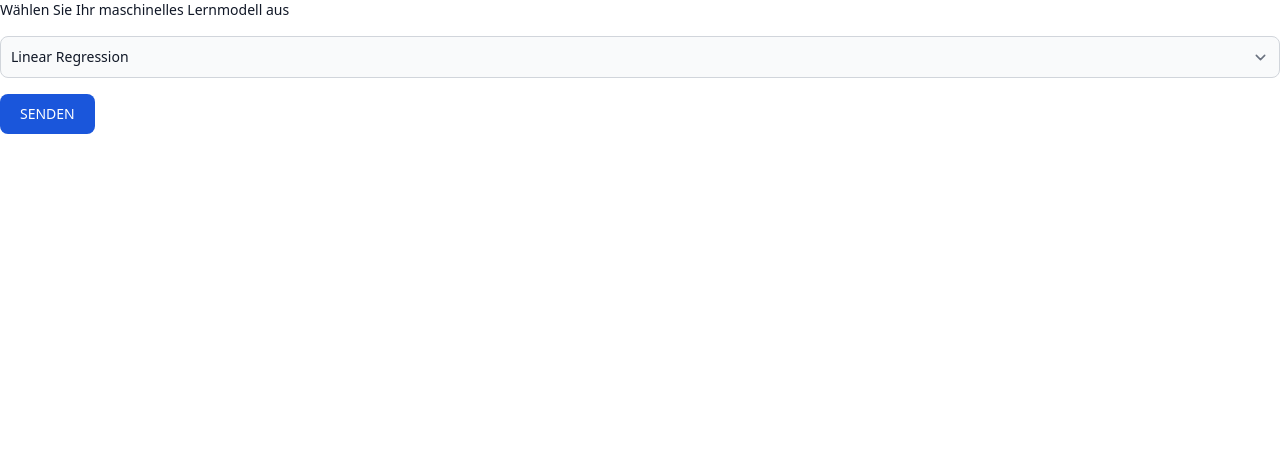
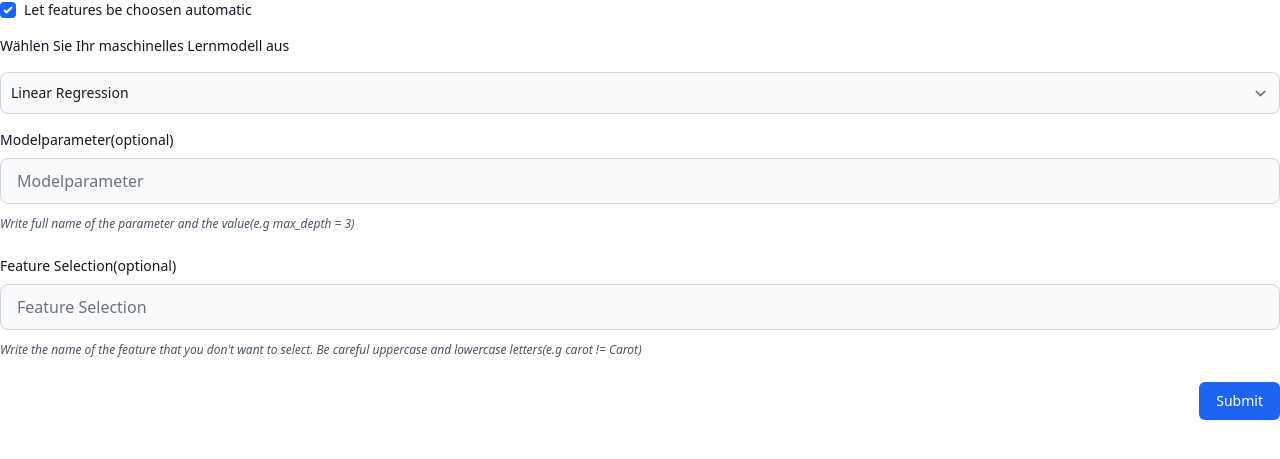
Before and after one commit to aeavci/cmptn_ai, a Flask app: page /feature in a window 1280 px wide. Shown: the top 459 px of the page. Run offline with Flask 2, Linux system fonts and the light colour scheme; parts of the project's set-up code (start-up, migrations or seed data) failed here and were passed over.

Commit message:
some improvements

```diff
--- a/cmptn_ai/app.py
+++ b/cmptn_ai/app.py
@@ -1,7 +1,7 @@
 from flask import Flask, render_template, request, redirect, session
 import pickle
 from model import myFunc
-from waitress import serve
+
 
 app = Flask(__name__)
 app.secret_key = 'BAD_SECRET_KEY'
@@ -54,12 +54,25 @@ def scores():
         mla = request.form["mla"]
         if(mla == 'Linear Regression'):
             x = myFunc(1, y)
-        elif(mla == 'Lasso Regression'):
-            x = myFunc(4, y)
+        elif(mla == "Ridge Regression"):
+            x = myFunc(7, y)
+        elif(mla == "Elastic Net Regression"):
+            x = myFunc(8, y)
         elif(mla == 'Decision Tree Regression'):
             x = myFunc(2, y)
+        elif(mla == "KNN"):
+            x = myFunc(3, y)
+        elif(mla == "Random Forest Regression"):
+            x = myFunc(4, y)
+        elif(mla == "Gradient Boosting Regression"):
+            x = myFunc(5, y)
+        elif(mla == "Support Vector Regression"):
+            x = myFunc(6, y)
         else:
-            x = myFunc(3, y)
+            x = myFunc(9, y)
+
+
+
         return render_template('scores.html', prediction_text="Ihr Genauigkeitswert ist: {}".format(x))
     elif request.method == 'GET':
         return redirect('/')
@@ -68,4 +81,4 @@ def scores():
 
 
 if __name__ == '__main__':
-    serve(app)
+    app.run(debug=True)
--- a/cmptn_ai/static/dist/css/output.css
+++ b/cmptn_ai/static/dist/css/output.css
@@ -1081,30 +1081,43 @@ input:checked + .toggle-bg {
   margin-right: auto;
 }
 
+.-mx-3 {
+  margin-left: -0.75rem;
+  margin-right: -0.75rem;
+}
+
+.mb-4 {
+  margin-bottom: 1rem;
+}
+
+.mr-3 {
+  margin-right: 0.75rem;
+}
+
+.ml-3 {
+  margin-left: 0.75rem;
+}
+
+.mt-4 {
+  margin-top: 1rem;
+}
+
+.mb-6 {
+  margin-bottom: 1.5rem;
+}
+
+.mb-20 {
+  margin-bottom: 5rem;
+}
+
+.mt-5 {
+  margin-top: 1.25rem;
+}
+
 .mb-2 {
   margin-bottom: 0.5rem;
 }
 
-.mr-3 {
-  margin-right: 0.75rem;
-}
-
-.ml-3 {
-  margin-left: 0.75rem;
-}
-
-.mt-4 {
-  margin-top: 1rem;
-}
-
-.mb-6 {
-  margin-bottom: 1.5rem;
-}
-
-.mt-5 {
-  margin-top: 1.25rem;
-}
-
 .mr-2 {
   margin-right: 0.5rem;
 }
@@ -1117,24 +1130,12 @@ input:checked + .toggle-bg {
   margin-bottom: 0.25rem;
 }
 
-.mb-20 {
-  margin-bottom: 5rem;
-}
-
-.mb-10 {
-  margin-bottom: 2.5rem;
-}
-
-.mb-14 {
-  margin-bottom: 3.5rem;
-}
-
-.mb-8 {
-  margin-bottom: 2rem;
-}
-
-.mb-4 {
-  margin-bottom: 1rem;
+.ml-2 {
+  margin-left: 0.5rem;
+}
+
+.mb-3 {
+  margin-bottom: 0.75rem;
 }
 
 .block {
@@ -1275,8 +1288,10 @@ input:checked + .toggle-bg {
   resize: both;
 }
 
-.list-disc {
-  list-style-type: disc;
+.appearance-none {
+  -webkit-appearance: none;
+     -moz-appearance: none;
+          appearance: none;
 }
 
 .grid-cols-4 {
@@ -1345,6 +1360,10 @@ input:checked + .toggle-bg {
   border-radius: 9999px;
 }
 
+.rounded-md {
+  border-radius: 0.375rem;
+}
+
 .rounded-t-xl {
   border-top-left-radius: 0.75rem;
   border-top-right-radius: 0.75rem;
@@ -1401,6 +1424,10 @@ input:checked + .toggle-bg {
   border-color: rgb(28 100 242 / var(--tw-border-opacity));
 }
 
+.border-transparent {
+  border-color: transparent;
+}
+
 .bg-gray-50 {
   --tw-bg-opacity: 1;
   background-color: rgb(249 250 251 / var(--tw-bg-opacity));
@@ -1443,6 +1470,11 @@ input:checked + .toggle-bg {
 .bg-gray-800 {
   --tw-bg-opacity: 1;
   background-color: rgb(31 41 55 / var(--tw-bg-opacity));
+}
+
+.bg-blue-600 {
+  --tw-bg-opacity: 1;
+  background-color: rgb(28 100 242 / var(--tw-bg-opacity));
 }
 
 .bg-opacity-50 {
@@ -1494,16 +1526,22 @@ input:checked + .toggle-bg {
   padding-bottom: 0.75rem;
 }
 
+.px-4 {
+  padding-left: 1rem;
+  padding-right: 1rem;
+}
+
+.px-3 {
+  padding-left: 0.75rem;
+  padding-right: 0.75rem;
+}
+
 .pl-3 {
   padding-left: 0.75rem;
 }
 
 .pr-4 {
   padding-right: 1rem;
-}
-
-.pl-5 {
-  padding-left: 1.25rem;
 }
 
 .pt-2 {
@@ -1523,14 +1561,19 @@ input:checked + .toggle-bg {
   line-height: 1.25rem;
 }
 
+.text-xl {
+  font-size: 1.25rem;
+  line-height: 1.75rem;
+}
+
 .text-lg {
   font-size: 1.125rem;
   line-height: 1.75rem;
 }
 
-.text-xl {
-  font-size: 1.25rem;
-  line-height: 1.75rem;
+.text-xs {
+  font-size: 0.75rem;
+  line-height: 1rem;
 }
 
 .font-medium {
@@ -1545,12 +1588,28 @@ input:checked + .toggle-bg {
   font-weight: 600;
 }
 
+.uppercase {
+  text-transform: uppercase;
+}
+
+.lowercase {
+  text-transform: lowercase;
+}
+
+.italic {
+  font-style: italic;
+}
+
 .leading-6 {
   line-height: 1.5rem;
 }
 
 .leading-9 {
   line-height: 2.25rem;
+}
+
+.leading-tight {
+  line-height: 1.25;
 }
 
 .text-gray-900 {
@@ -1578,6 +1637,16 @@ input:checked + .toggle-bg {
   color: rgb(28 100 242 / var(--tw-text-opacity));
 }
 
+.text-black {
+  --tw-text-opacity: 1;
+  color: rgb(0 0 0 / var(--tw-text-opacity));
+}
+
+.text-gray-600 {
+  --tw-text-opacity: 1;
+  color: rgb(75 85 99 / var(--tw-text-opacity));
+}
+
 .opacity-0 {
   opacity: 0;
 }
@@ -1589,6 +1658,12 @@ input:checked + .toggle-bg {
 .shadow-lg {
   --tw-shadow: 0 10px 15px -3px rgb(0 0 0 / 0.1), 0 4px 6px -4px rgb(0 0 0 / 0.1);
   --tw-shadow-colored: 0 10px 15px -3px var(--tw-shadow-color), 0 4px 6px -4px var(--tw-shadow-color);
+  box-shadow: var(--tw-ring-offset-shadow, 0 0 #0000), var(--tw-ring-shadow, 0 0 #0000), var(--tw-shadow);
+}
+
+.shadow-sm {
+  --tw-shadow: 0 1px 2px 0 rgb(0 0 0 / 0.05);
+  --tw-shadow-colored: 0 1px 2px 0 var(--tw-shadow-color);
   box-shadow: var(--tw-ring-offset-shadow, 0 0 #0000), var(--tw-ring-shadow, 0 0 #0000), var(--tw-shadow);
 }
 
--- a/cmptn_ai/templates/feature.html
+++ b/cmptn_ai/templates/feature.html
@@ -4,7 +4,7 @@
     <meta charset="UTF-8" />
     <meta http-equiv="X-UA-Compatible" content="IE=edge" />
     <meta name="viewport" content="width=device-width, initial-scale=1.0" />
-    <title>Flowbite Flask</title>
+    <title>Feature Selection</title>
     <link
       rel="stylesheet"
       href="{{url_for('static',filename='dist/css/output.css')}}"
@@ -12,6 +12,15 @@
   </head>
   <body class="">
     <form action="\scores" method="post">
+      <div class="flex items-center mb-4">
+        <input checked id="checked-checkbox" type="checkbox" value="" class="w-4 h-4 text-blue-600 bg-gray-100 rounded border-gray-300 focus:ring-blue-500 dark:focus:ring-blue-600 dark:ring-offset-gray-800 focus:ring-2 dark:bg-gray-700 dark:border-gray-600">
+        <label for="checked-checkbox" class="ml-2 text-sm font-medium text-gray-900 dark:text-gray-300">Let features be choosen automatic</label>
+
+
+
+
+    </div>
+
       <label
         for="Source"
         class="block mb-4 text-sm font-medium text-gray-900 dark:text-white"
@@ -23,17 +32,69 @@
         required="required"
         class="mb-4 bg-gray-50 border border-gray-300 text-gray-900 text-sm rounded-lg focus:ring-blue-500 focus:border-blue-500 block w-full p-2.5 dark:bg-gray-700 dark:border-gray-600 dark:placeholder-gray-400 dark:text-white dark:focus:ring-blue-500 dark:focus:border-blue-500"
       >
-        <option>Linear Regression</option>
-        <option>Lasso Regression</option>
-        <option>Decision Tree Regression</option>
-        <option>K-Nearest-Neighbour Regression</option>
+        <option value = "a">Linear Regression</option>
+        <option value = "b">Lasso Regression</option>
+        <option value = "c">Ridge Regression</option>
+        <option value = "d">Elastic Net Regression</option>
+        <option value = "e">Decision Tree Regression</option>
+        <option value = "f">KNN</option>
+        <option value = "g">Random Forest Regression</option>
+        <option value = "p">Support Vector Regression</option>
+        <option value = "h">Gradient Boosting Regression</option>
       </select>
-      <button
-        type="submit"
-        class="text-white bg-blue-700 hover:bg-blue-800 focus:ring-4 focus:outline-none focus:ring-blue-300 font-medium rounded-lg text-sm w-full sm:w-auto px-5 py-2.5 text-center dark:bg-blue-600 dark:hover:bg-blue-700 dark:focus:ring-blue-800"
-      >
-        SENDEN
-      </button>
+
+      <!--model parameters-->
+      <div class="flex flex-wrap -mx-3 mb-6">
+        <div class="w-full px-3">
+          <label
+            class="block mb-2 text-sm font-medium text-gray-900 dark:text-white"
+            for="grid-first-name"
+            >Modelparameter(optional)</label
+          >
+          <input
+            class="appearance-none block w-full bg-gray-50 border border-gray-300 text-gray-900 rounded-lg py-3 px-4 mb-3 leading-tight focus:outline-none focus:bg-white focus:border-blue-500 dark:bg-gray-700 dark:border-gray-600 dark:placeholder-gray-400 dark:text-white dark:focus:bg-gray-700 dark:focus:ring-blue-500 dark:focus:border-blue-500"
+            id="grid-first-name"
+            type="text"
+            placeholder="Modelparameter"
+          />
+          <p class="text-gray-600 text-xs italic dark:text-gray-300"
+            >Write full name of the parameter and the value(e.g max_depth = 3) </p
+          >
+        </div>
+      </div>
+
+      <!--feature selection-->
+      <div class="flex flex-wrap -mx-3 mb-6">
+        <div class="w-full px-3">
+          <label
+            class="block mb-2 text-sm font-medium text-gray-900 dark:text-white"
+            for="grid-first-name"
+            >Feature Selection(optional)</label
+          >
+          <input
+            class="appearance-none block w-full bg-gray-50 border border-gray-300 text-gray-900 rounded-lg py-3 px-4 mb-3 leading-tight focus:outline-none focus:bg-white focus:border-blue-500 dark:bg-gray-700 dark:border-gray-600 dark:placeholder-gray-400 dark:text-white dark:focus:bg-gray-700 dark:focus:ring-blue-500 dark:focus:border-blue-500"
+            id="grid-first-name"
+            type="text"
+            placeholder="Feature Selection"
+          />
+          <p class="text-gray-600 text-xs italic dark:text-gray-300"
+            >Write the name of the feature that you don't want to select. Be careful uppercase and lowercase letters(e.g carot != Carot)</p
+          >
+        </div>
+      </div>
+
+
+
+
+        <!--button position right-->
+        <div class="flex items-center justify-end mt-4">
+          <button
+            type="submit"
+            class="inline-flex items-center px-4 py-2 border border-transparent text-sm font-medium rounded-md shadow-sm text-white bg-blue-600 hover:bg-blue-700 focus:outline-none focus:ring-2 focus:ring-offset-2 focus:ring-blue-500"
+          >
+            Submit
+          </button>
+        </div>
     </form>
     <script src="https://unpkg.com/flowbite@1.5.5/dist/flowbite.js"></script>
   </body>
--- a/cmptn_ai/templates/scores.html
+++ b/cmptn_ai/templates/scores.html
@@ -4,14 +4,14 @@
     <meta charset="UTF-8" />
     <meta http-equiv="X-UA-Compatible" content="IE=edge" />
     <meta name="viewport" content="width=device-width, initial-scale=1.0" />
-    <title>Document</title>
+    <title>Your Score</title>
     <link
       rel="stylesheet"
       href="{{url_for('static',filename='dist/css/output.css')}}"
     />
   </head>
   <body>
-    <h3 class="text-xl">{{ prediction_text }}</h3>
+    <h3 class="text-xl text-gray-500 dark:text-white">{{ prediction_text }}</h3>
     <script src="https://unpkg.com/flowbite@1.5.5/dist/flowbite.js"></script>
   </body>
 </html>
```
Also changed, not shown: other parts of cmptn_ai/static/dist/css/output.css (+49 -0 lines), cmptn_ai/model.py (+82 -11 lines), cmptn_ai/templates/index.html (+13 -2 lines), cmptn_ai/templates/visualize.html (+26 -16 lines), cmptn_ai/abalone.png, cmptn_ai/carpricecorr.png, 1 other file.
